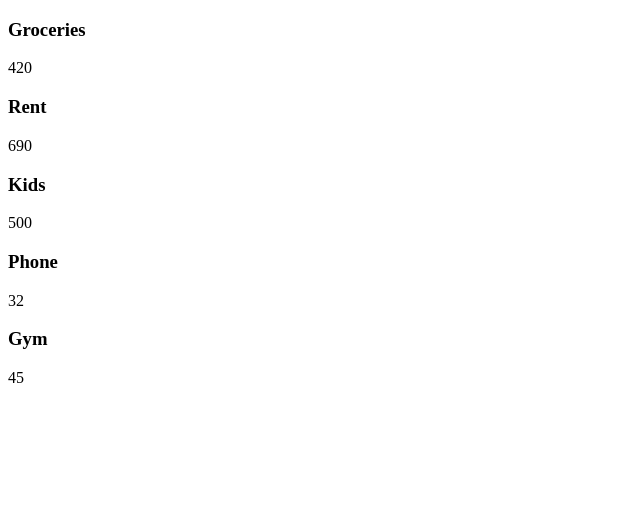
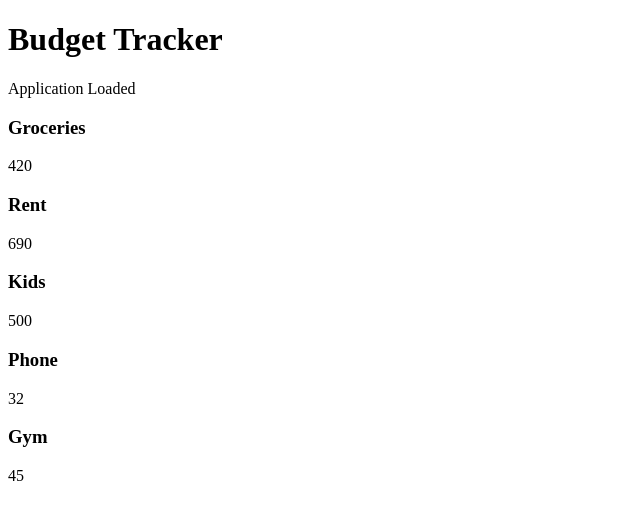
Before and after one commit to Biosaiber/app-budgetTracker, an Angular app: page / in a window 1280 px wide. Shown: the top 520 px of the page, without its empty margins (0-640 px from the left). Built offline with nearby package versions, Linux system fonts and the light colour scheme.

Commit message:
feat: add loading status and completion handling

```diff
--- a/src/app/app.html
+++ b/src/app/app.html
@@ -1,3 +1,6 @@
+<h1>Budget Tracker</h1>
+<p>{{status}}</p>
+
 @for (entry of budgetEntries; track entry.id) {
   <div>
     <h3>{{entry.description}}</h3>
--- a/src/app/app.ts
+++ b/src/app/app.ts
@@ -20,10 +20,12 @@ const budgetEntriesData: BudgetEntry[] = [
 export class App implements OnInit, OnDestroy {
   budgetEntries: BudgetEntry[] = [];
   budgetSubscription?: Subscription;
+  status: string = "Fetching Data...";
 
   ngOnInit() {
     this.budgetSubscription = this.simulateDataRetrieval().subscribe({
-      next: (data) => this.budgetEntries.push(data)
+      next: (data) => this.budgetEntries.push(data),
+      complete: () => this.status = "Application Loaded"
     })
   }
   ngOnDestroy() {
```
